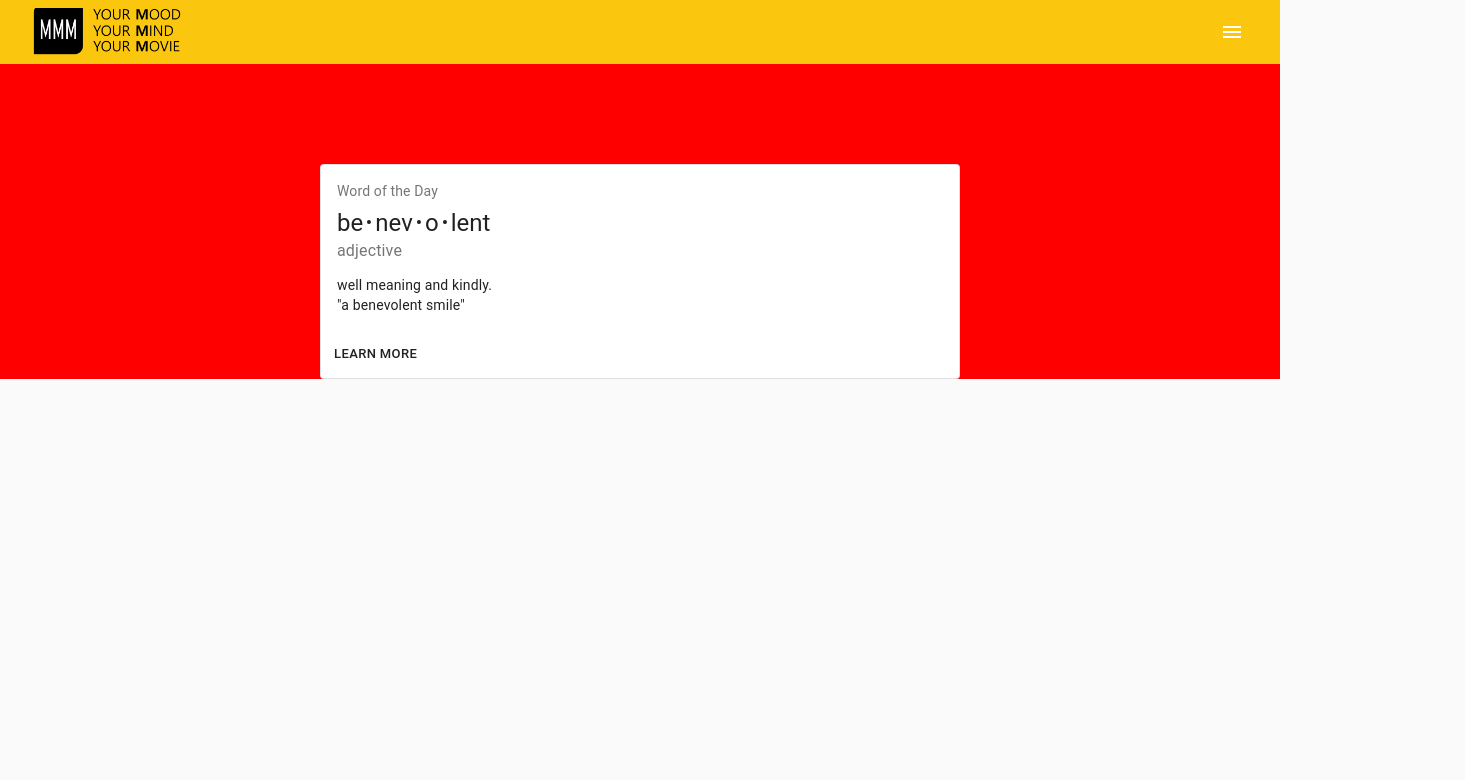
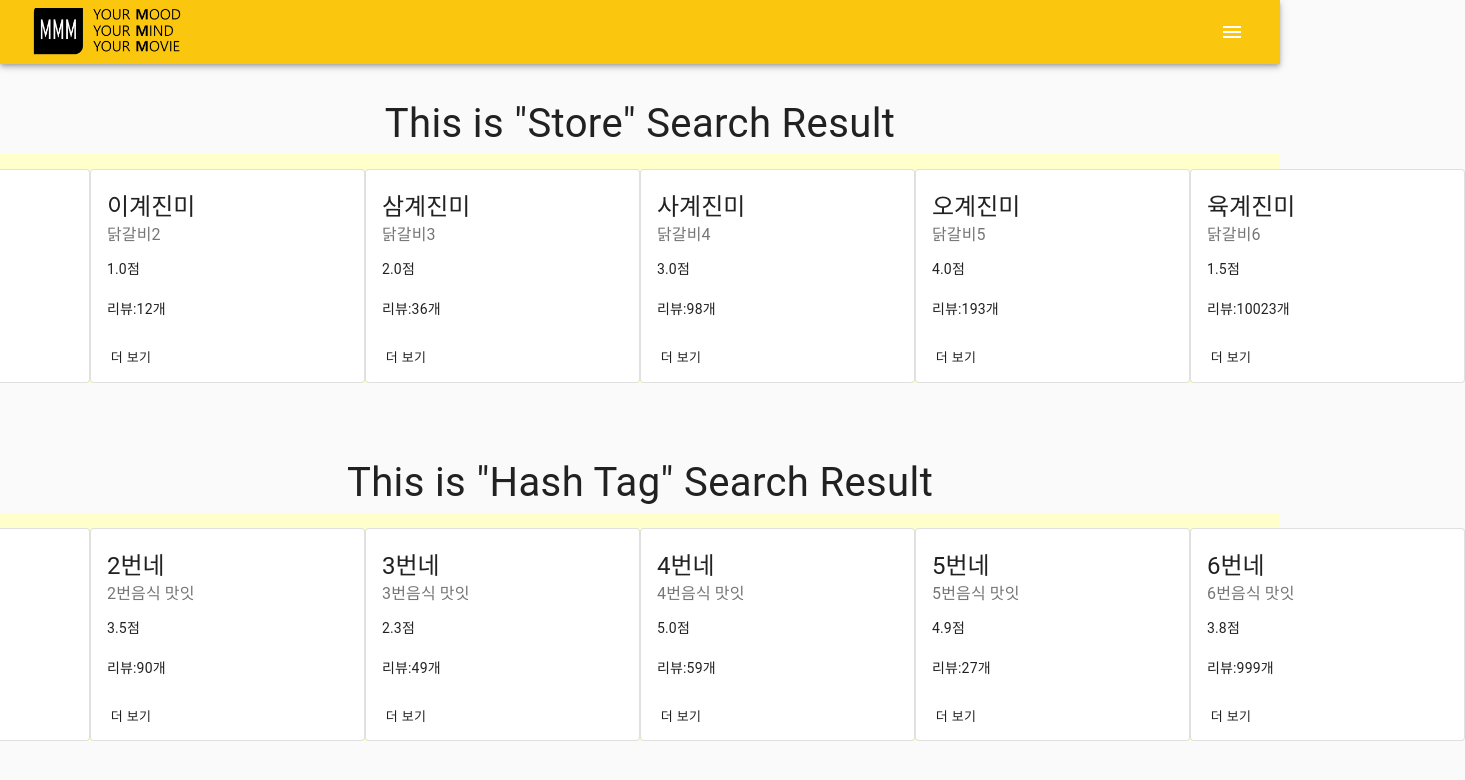
Before and after one commit to jhee514/YummyDiary, a React (Create React App) app in the folder sub2/react-front/: page /searchResult in a window 1280 px wide. Shown: the top 780 px of the page, 1465 px wide, since content can reach past the window. Built offline with nearby package versions, Linux system fonts and the light colour scheme.

Commit message:
200409 | add searchResult component | Minsik
Yeah!


Former-commit-id: efabce24c9360e2968728454c1ad99c6cc425163

```diff
--- a/sub2/react-front/src/Component/SearchResult.jsx
+++ b/sub2/react-front/src/Component/SearchResult.jsx
@@ -7,13 +7,18 @@ import Button from '@material-ui/core/Button';
 import Typography from '@material-ui/core/Typography';
 import { red } from '@material-ui/core/colors';
 import { Box } from '@material-ui/core';
+import {storedata, hashdata} from "../modules/dummy";
 
 const useStyles = makeStyles({
-  root: {
-
+  storeSearchResult_root: {
     minWidth: 275,
-    width:"50%",
-    marginTop: "100px"
+    width:"25%",
+    marginTop: "15px"
+  },
+  hashtagSearchResult_root:{
+    minWidth: 275,
+    width:"25%",
+    marginTop: "15px"
   },
   bullet: {
     display: 'inline-block',
@@ -26,11 +31,30 @@ const useStyles = makeStyles({
   pos: {
     marginBottom: 12,
   },
-  searchCard_box: {
-      backgroundColor: "rgb(255,0,0)",
+  storeSearchResult_Box: {
+    marginTop: "30px",
+  },
+  hashtagSearchResult_Box: {
+    marginTop: "70px",
+  },
+  storeSearchResult_Card_Box: {
+      backgroundColor: "rgb(255,255,204)",
       display:"flex",
       justifyContent:"center"
   },
+  storeSearchResult: {
+    fontSize: "40px",
+    textAlign: "center"
+  },
+  hashtagSearchResult_Card_Box: {
+    backgroundColor: "rgb(255,255,204)",
+    display:"flex",
+    justifyContent:"center"
+  },
+  hashtagSearchResult: {
+    fontSize: "40px",
+    textAlign: "center"
+  }
 });
 
 export default function OutlinedCard() {
@@ -38,28 +62,70 @@ export default function OutlinedCard() {
   const bull = <span className={classes.bullet}>•</span>;
 
   return (
-    <Box className={classes.searchCard_box}>
-        <Card className={classes.root} variant="outlined">
+    <Box className={classes.searchResult_layout}>
+      <Box className={classes.storeSearchResult_Box}>
+        <Typography className={classes.storeSearchResult}>
+          This is "Store" Search Result
+        </Typography>
+      </Box>
+
+      <Box className={classes.storeSearchResult_Card_Box}>
+        {storedata.map((data) => (
+          <Card className={classes.storeSearchResult_root} variant="outlined">
             <CardContent>
                 <Typography className={classes.title} color="textSecondary" gutterBottom>
-                Word of the Day
+                  {data.id}
                 </Typography>
                 <Typography variant="h5" component="h2">
-                be{bull}nev{bull}o{bull}lent
+                  {data.storeName}
                 </Typography>
                 <Typography className={classes.pos} color="textSecondary">
-                adjective
+                  {data.content}
                 </Typography>
                 <Typography variant="body2" component="p">
-                well meaning and kindly.
-                <br />
-                {'"a benevolent smile"'}
+                  {data.rating}점
+                <br/><br/>
+                  리뷰:{data.review_cnt}개
                 </Typography>
             </CardContent>
             <CardActions>
-                <Button size="small">Learn More</Button>
+                <Button size="small">더 보기</Button>
             </CardActions>
-        </Card>
+          </Card>
+      ))}
+      </Box>
+
+      <Box className={classes.hashtagSearchResult_Box}>
+        <Typography className={classes.hashtagSearchResult}>
+          This is "Hash Tag" Search Result
+        </Typography>
+      </Box>
+
+      <Box className={classes.hashtagSearchResult_Card_Box}>
+        {hashdata.map((data) => (
+          <Card className={classes.hashtagSearchResult_root} variant="outlined">
+            <CardContent>
+                  <Typography className={classes.title} color="textSecondary" gutterBottom>
+                    {data.id}
+                  </Typography>
+                  <Typography variant="h5" component="h2">
+                    {data.storeName}
+                  </Typography>
+                  <Typography className={classes.pos} color="textSecondary">
+                    {data.content}
+                  </Typography>
+                  <Typography variant="body2" component="p">
+                    {data.rating}점
+                  <br/><br/>
+                    리뷰:{data.review_cnt}개
+                  </Typography>
+              </CardContent>
+              <CardActions>
+                  <Button size="small">더 보기</Button>
+              </CardActions>
+          </Card>
+        ))}
+      </Box>
     </Box>
   );
 }
--- a/sub2/react-front/src/modules/dummy.js
+++ b/sub2/react-front/src/modules/dummy.js
@@ -14,3 +14,21 @@ export const testlogin = input =>{
   }
   return submitform;
 }
+
+export const hashdata = [
+  {no : 1, storeName : "1번네", content : "1번음식 맛잇", rating : "4.5", review_cnt: "9"},
+  {no : 2, storeName : "2번네", content : "2번음식 맛잇", rating : "3.5", review_cnt: "90"},
+  {no : 3, storeName : "3번네", content : "3번음식 맛잇", rating : "2.3", review_cnt: "49"},
+  {no : 4, storeName : "4번네", content : "4번음식 맛잇", rating : "5.0", review_cnt: "59"},
+  {no : 5, storeName : "5번네", content : "5번음식 맛잇", rating : "4.9", review_cnt: "27"},
+  {no : 6, storeName : "6번네", content : "6번음식 맛잇", rating : "3.8", review_cnt: "999"},
+]
+
+export const storedata = [
+  {no: 1, storeName: "일계진미", content: "닭갈비1", rating: "5.0", review_cnt: "10"},
+  {no: 2, storeName: "이계진미", content: "닭갈비2", rating: "1.0", review_cnt: "12"},
+  {no: 3, storeName: "삼계진미", content: "닭갈비3", rating: "2.0", review_cnt: "36"},
+  {no: 4, storeName: "사계진미", content: "닭갈비4", rating: "3.0", review_cnt: "98"},
+  {no: 5, storeName: "오계진미", content: "닭갈비5", rating: "4.0", review_cnt: "193"},
+  {no: 6, storeName: "육계진미", content: "닭갈비6", rating: "1.5", review_cnt: "10023"},
+]
```
